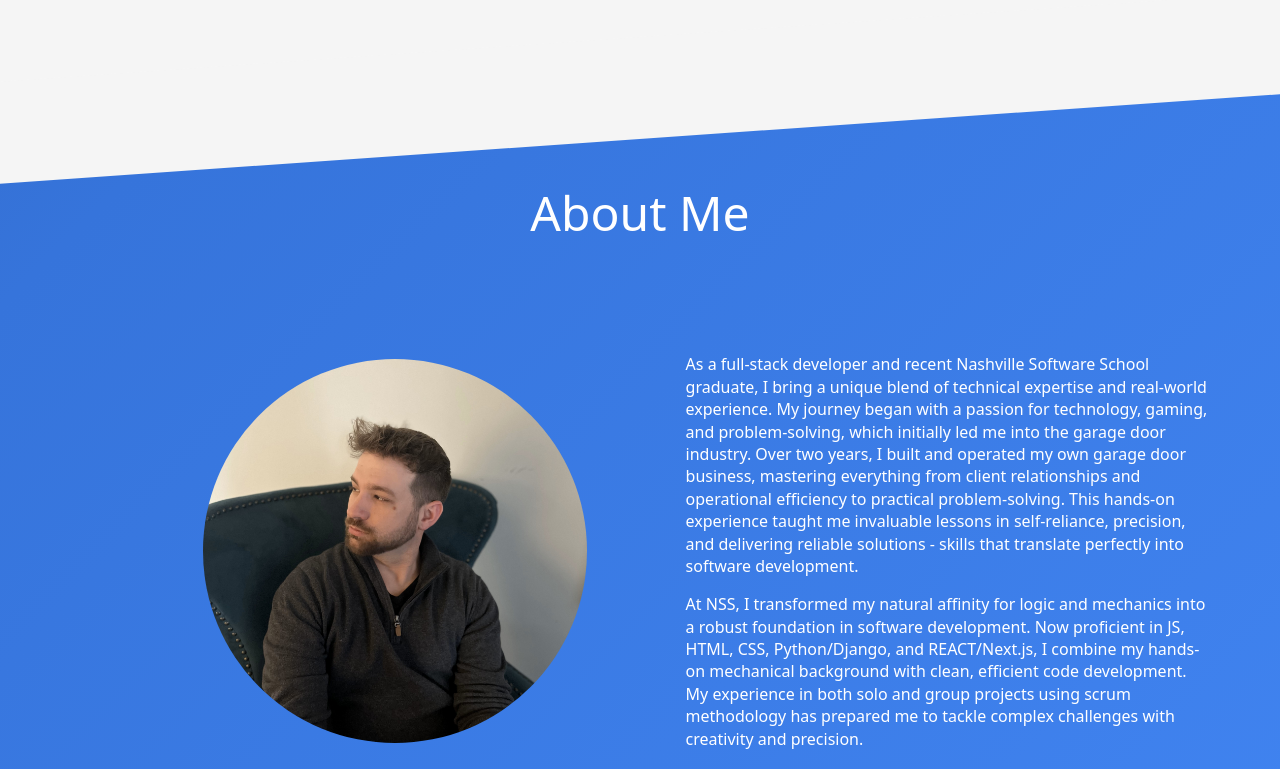
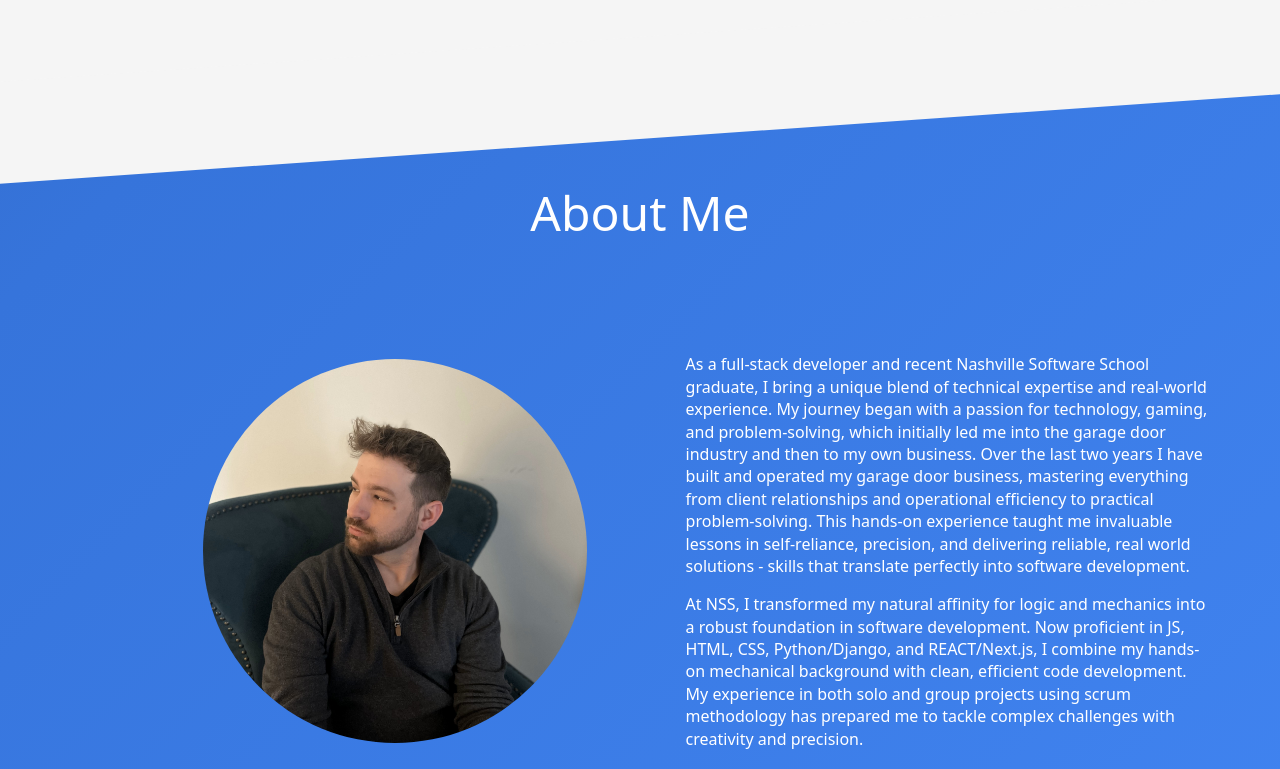
Before and after one commit to bweatherby1/react-resume, a Next.js app: page / in a window 1280 px wide. Shown: the part 442-1211 px from the top of the page. Built offline with nearby package versions, Linux system fonts and the light colour scheme.

Commit message:
adjusted about me text

```diff
--- a/src/app/page.js
+++ b/src/app/page.js
@@ -62,7 +62,7 @@ function Home() {
               <ContactPopup isOpen={isContactOpen} onClose={() => setIsContactOpen(false)} />
               <div className="about-text">
                 <p>
-                  As a full-stack developer and recent Nashville Software School graduate, I bring a unique blend of technical expertise and real-world experience. My journey began with a passion for technology, gaming, and problem-solving, which initially led me into the garage door industry. Over two years, I built and operated my own garage door business, mastering everything from client relationships and operational efficiency to practical problem-solving. This hands-on experience taught me invaluable lessons in self-reliance, precision, and delivering reliable solutions - skills that translate perfectly into software development.
+                  As a full-stack developer and recent Nashville Software School graduate, I bring a unique blend of technical expertise and real-world experience. My journey began with a passion for technology, gaming, and problem-solving, which initially led me into the garage door industry and then to my own business. Over the last two years I have built and operated my garage door business, mastering everything from client relationships and operational efficiency to practical problem-solving. This hands-on experience taught me invaluable lessons in self-reliance, precision, and delivering reliable, real world solutions - skills that translate perfectly into software development.
                 </p>
 
                 <p>
```
